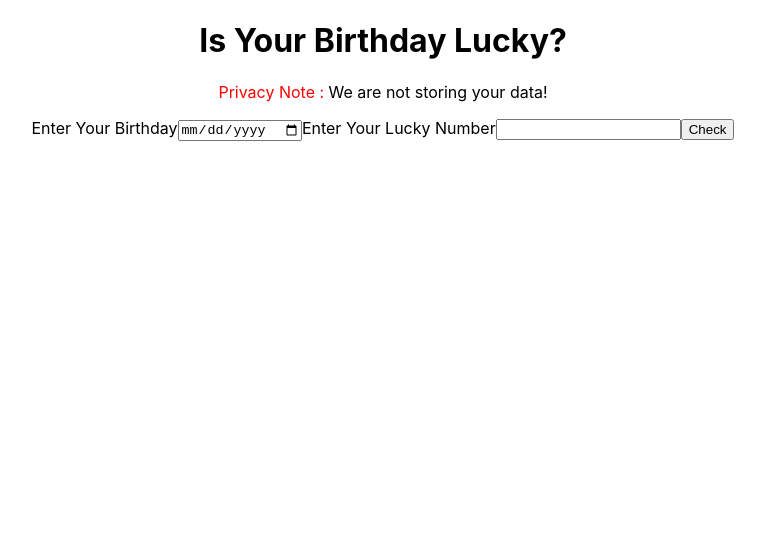
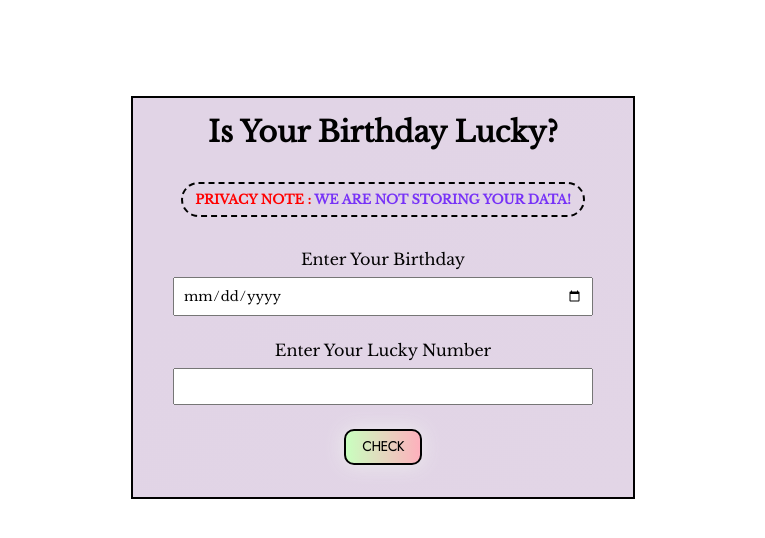
Before and after one commit to srv-pranjal/Is-Your-Birthday-Lucky, a React (Create React App) app: page / in a window 1280 px wide. Shown: the top 538 px of the page, without its empty margins (257-1022 px from the left). Built offline with nearby package versions, Linux system fonts and the light colour scheme.

Commit message:
docs: added App.css

```diff
--- a/src/App.css
+++ b/src/App.css
@@ -1,3 +1,97 @@
+@import url("https://fonts.googleapis.com/css2?family=Glory&display=swap");
+@import url("https://fonts.googleapis.com/css2?family=Jost:wght@300&display=swap");
+@import url("https://fonts.googleapis.com/css2?family=Libre+Baskerville:ital@0;1&display=swap");
+
 .App {
+  max-width: 500px;
+  background-color: #e2d5e6;
+  background-image: linear-gradient(315deg, #e2d5e6 0%, #e1d4e6 74%);
+  padding-bottom: 0 0.5rem 0.5rem 0.5rem;
+  width: 90%;
+  margin: auto;
   text-align: center;
+  position: relative;
+  top: 12vh;
+  border: 2px solid rgba(53, 52, 52, 0.308);
+  border: 2px solid;
 }
+
+* {
+  padding: 0;
+  margin: 0;
+}
+body {
+  font-family: "Libre Baskerville", serif;
+}
+h1 {
+  padding: 1rem 0;
+  font-size: 1.8rem;
+}
+p {
+  text-align: center;
+  margin: 1rem;
+  font-size: 0.8rem;
+}
+
+input {
+  padding: 0.5rem;
+  display: block;
+  margin: auto;
+  margin-top: 0.5rem;
+  margin-bottom: 1.5rem;
+  width: 80%;
+  font-family: "Libre Baskerville", serif;
+}
+input::-webkit-outer-spin-button,
+input::-webkit-inner-spin-button {
+  -webkit-appearance: none;
+  margin: 0;
+}
+::-webkit-validation-bubble-message {
+  width: 80%;
+}
+button {
+  padding: 0.4rem 1rem;
+  border-radius: 10px;
+  border: 2px solid black;
+  cursor: pointer;
+  text-transform: uppercase;
+  font-family: "Jost", sans-serif;
+  font-weight: 900;
+  background-size: 200% auto;
+  box-shadow: 0 0 20px #eee;
+  transition: all 0.5s;
+  background-image: linear-gradient(
+    to right,
+    #c9ffbf 0%,
+    #ffafbd 51%,
+    #c9ffbf 100%
+  );
+}
+button:hover {
+  background-position: right center;
+  text-decoration: none;
+}
+#privacy-note {
+  border: 2px solid #000;
+  padding: 0.5rem 0;
+  width: 80%;
+  margin: auto;
+  margin-top: 1rem;
+  margin-bottom: 2rem;
+  border-radius: 20px;
+  border-style: dashed;
+  text-transform: uppercase;
+  font-size: 0.8rem;
+  color: inherit;
+  color: rgba(117, 47, 247, 0.986);
+  font-weight: bold;
+}
+#message {
+  font-size: 1rem;
+  font-weight: 500;
+  padding: 1rem;
+  border-radius: 1rem;
+  width: 80%;
+  margin: auto;
+}
```
